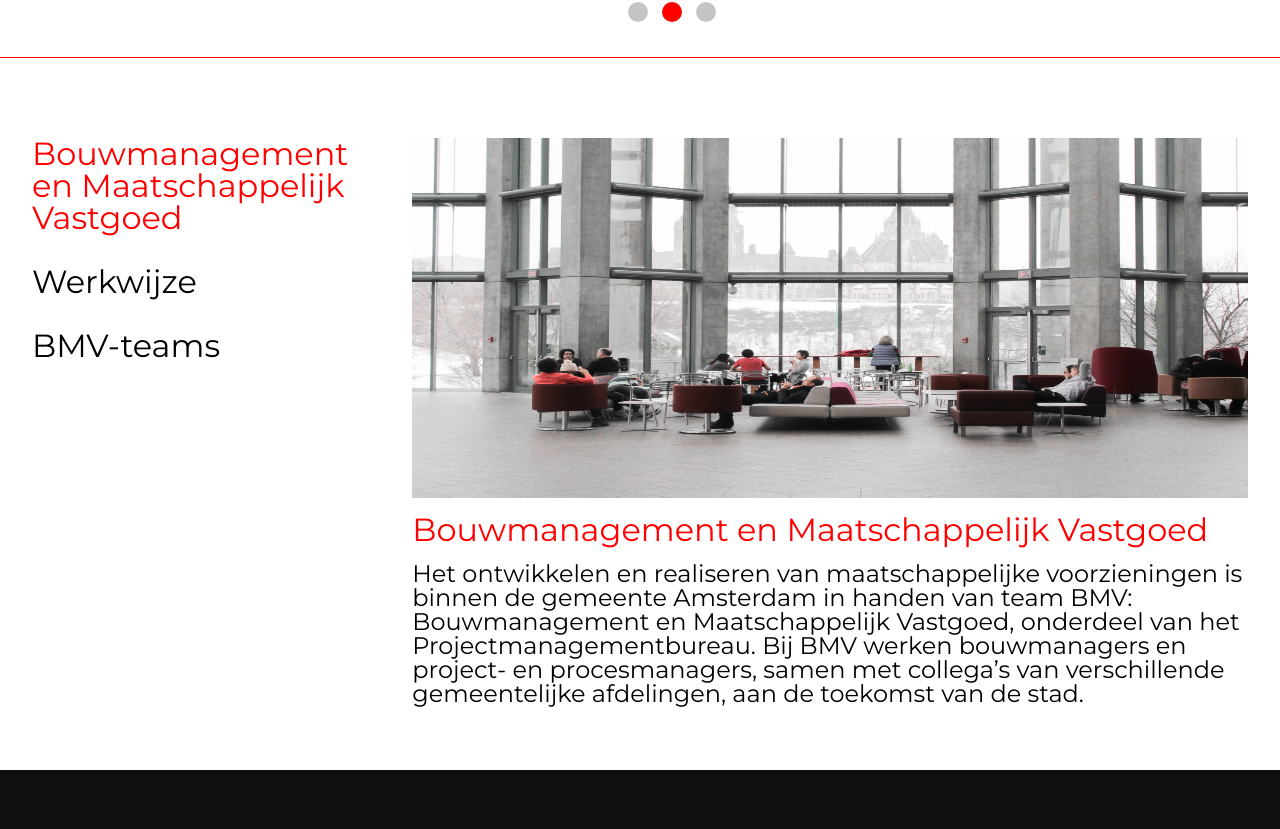
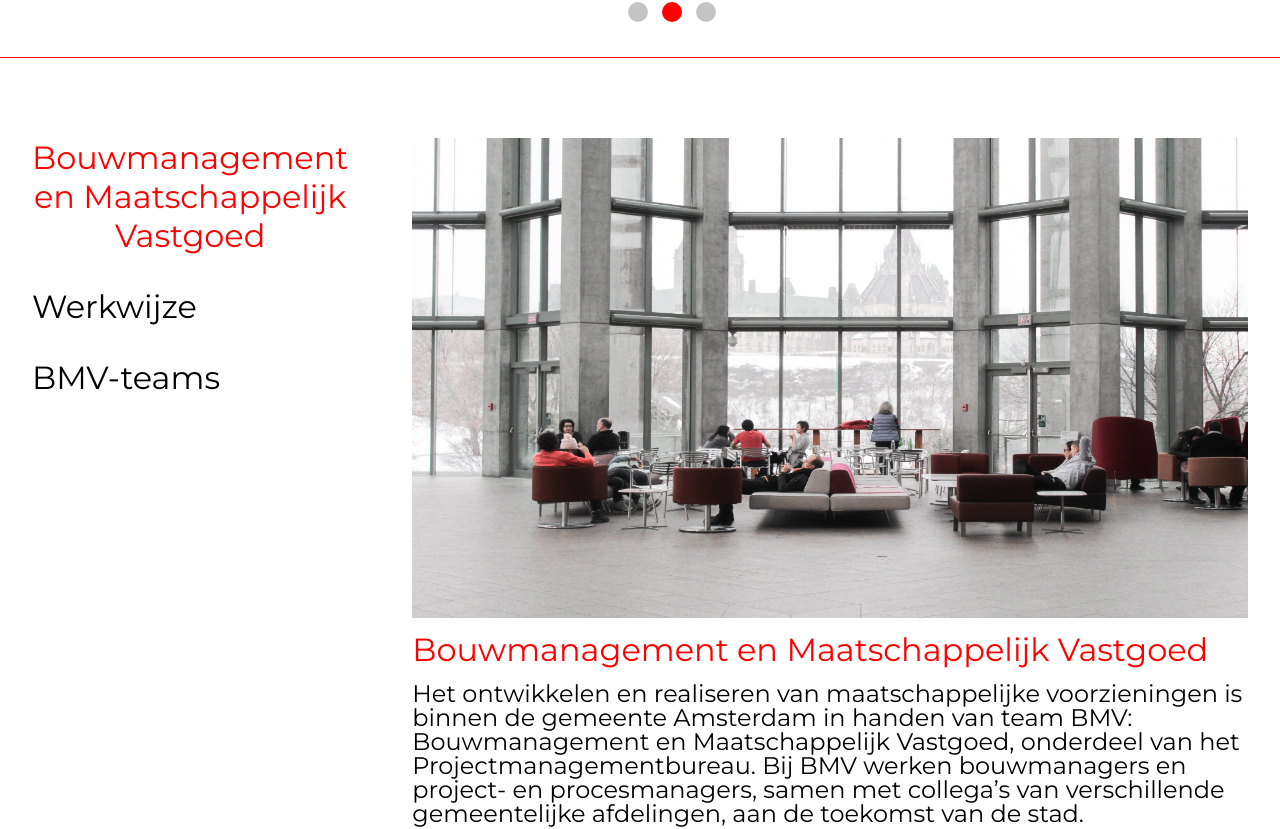
Before and after one commit to KyrylIeremieiev/bmv-vernieuwd, a React (Create React App) app in the folder bmv/: page / in a window 1280 px wide. Shown: the part 1599-2428 px from the top of the page. Built offline with nearby package versions, Linux system fonts and the light colour scheme.

Commit message:
add func to org

```diff
--- a/bmv/src/comps/org.tsx
+++ b/bmv/src/comps/org.tsx
@@ -12,29 +12,34 @@ function Org() {
     {
         title:"Werkwijze",
         content:"De werkgebieden en de expertise van bouwmanagement en maatschappelijk vastgoed overlappen elkaar, vullen elkaar aan en versterken elkaar.",
-        link:""
+        link:"",
+        image: Placeholder
+
     },
     {
         title:"BMV-teams",
         content:"Bij BMV werken rond de 60 bouwmanagers en project- en procesmanagers maatschappelijk vastgoed, met als thuisbasis een kantoor in het hart van Amsterdam.",
-        link:""
+        link:"",
+        image: Placeholder
     },
 
   ]
+
+  const [currentOrg, setOrg] = useState(0)
   return (
     <section className='Org'>
         <ul className="Org__links">
-            <li className="Org__link Org__linkActive">
-                <h3 className="Org__title">{orgArticles[0].title}</h3>
+            <li className="Org__link">
+                <button className={`Org__title ${currentOrg === 0 ? 'Org__linkActive' : ''}`} onClick={()=>{setOrg(0)}}>{orgArticles[0].title}</button>
             </li>
             <li className="Org__link">
-                <h3 className="Org__title">{orgArticles[1].title}</h3>
+                <button className={`Org__title ${currentOrg === 1 ? 'Org__linkActive' : ''}`} onClick={()=>{setOrg(1)}}>{orgArticles[1].title}</button>
             </li>
             <li className="Org__link">
-                <h3 className="Org__title">{orgArticles[2].title}</h3>
+                <button className={`Org__title ${currentOrg === 2 ? 'Org__linkActive' : ''}`} onClick={()=>{setOrg(2)}}>{orgArticles[2].title}</button>
             </li>
         </ul>
-        <Aorg title={orgArticles[0].title} img={orgArticles[0].image} content={orgArticles[0].content}></Aorg>
+        <Aorg currentOrg={currentOrg} orgArticles={orgArticles}></Aorg>
     </section>
   );
 }
--- a/bmv/src/comps/subComps/activeOrg.tsx
+++ b/bmv/src/comps/subComps/activeOrg.tsx
@@ -1,11 +1,11 @@
 import { useState, useEffect } from 'react';
 import Placeholder from "../img/placeholder.jpg"
-function Aorg({img, title, content}:any) {
+function Aorg({currentOrg, orgArticles}:any) {
     return(
         <section className='aorg'>
-            <img src={img} alt="" className="aorg__img" />
-            <h3 className="aorg__title">{title}</h3>
-            <p className="aorg__content">{content}</p>
+            <img src={orgArticles[currentOrg].image} alt="" className="aorg__img" />
+            <h3 className="aorg__title">{orgArticles[currentOrg].title}</h3>
+            <p className="aorg__content">{orgArticles[currentOrg].content}</p>
         </section>
     );
 }
--- a/bmv/src/index.css
+++ b/bmv/src/index.css
@@ -19,6 +19,16 @@ time, mark, audio, video {
   font: inherit;
   vertical-align: baseline;
   font-family: 'Montserrat', sans-serif;
+}
+
+button{
+  border: none;
+  background: none;
+  font-family: 'Montserrat', sans-serif;
+}
+
+button:hover{
+  cursor: pointer;
 }
 
 /* HTML5 display-role reset for older browsers */
@@ -415,7 +425,7 @@ html{
 }
 
 .Org{
-  height: 75vh;
+  height: 50rem;
   width: 100vw;
   padding: 2rem;
   padding-top: 5rem;
@@ -428,18 +438,25 @@ html{
   display: flex;
   flex-direction: column;
   gap: 2rem;
-  font-size: 2rem;
+
   width: 40vw;
 
 }
 
-.Org__link{
+.Org__title{
   transition: 0.5s color;
+
 }
 
-.Org__link:hover{
+.Org__title:hover{
   cursor: pointer;
   color: #c4c4c4;
+}
+
+.Org__title{
+  font-size: 2rem;
+  padding: 0;
+  font-weight: 400 !important;
 }
 
 .Org__linkActive{
@@ -471,7 +488,7 @@ html{
 }
 
 .footer{
-  height: 30vh;
+  height: 15rem;
   background: #0F0F0F;
   padding: 2rem;
   padding-top: 4rem;
```
